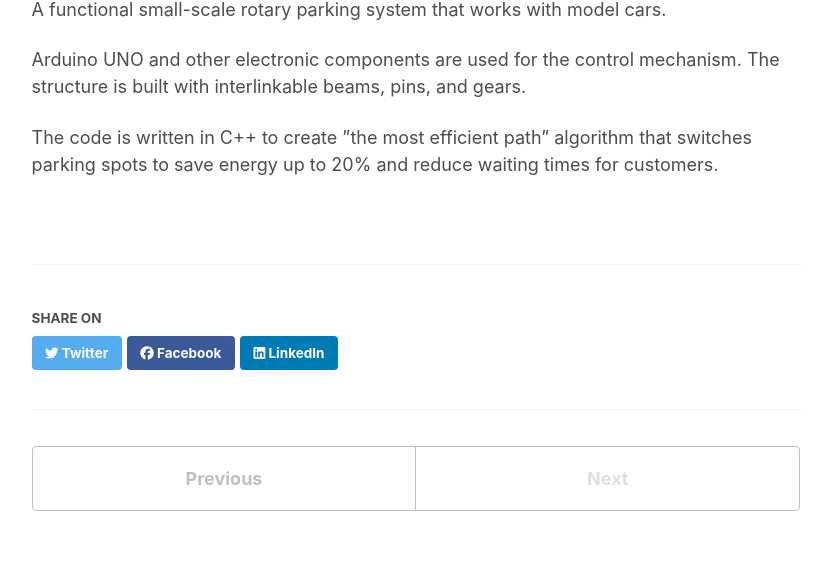
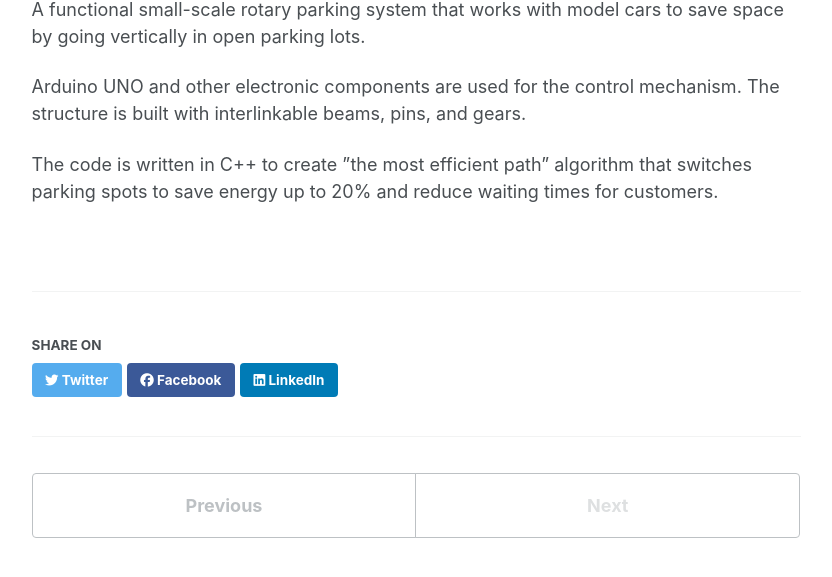
Before and after one commit to Boysle/boysle.github.io, a Jekyll site: the page built from _portfolio/3rotaryparkingsystem.md, in a window 1280 px wide and 900 px high, scrolled down 456 px, cut to the strip 261-838 px from the top of the window. Shown: the whole strip, without its empty margins (250-1082 px from the left). Built offline with Jekyll 4.4.1, drawn with Linux system fonts in a browser that asks for light colours.

Commit message:
Update 3rotaryparkingsystem.md

```diff
--- a/_portfolio/3rotaryparkingsystem.md
+++ b/_portfolio/3rotaryparkingsystem.md
@@ -8,7 +8,7 @@ Conducted under the supervision of [Asst. Prof. Sinan Öncü](https://www.linked
 
 <iframe width="560" height="315" src="https://www.youtube.com/embed/7DwNvurh-tA" frameborder="0" allowfullscreen></iframe>
 
-A functional small-scale rotary parking system that works with model cars.
+A functional small-scale rotary parking system that works with model cars to save space by going vertically in open parking lots.
 
 Arduino UNO and other electronic components are used for the control mechanism. The structure is built with interlinkable beams, pins, and gears.
 
```
